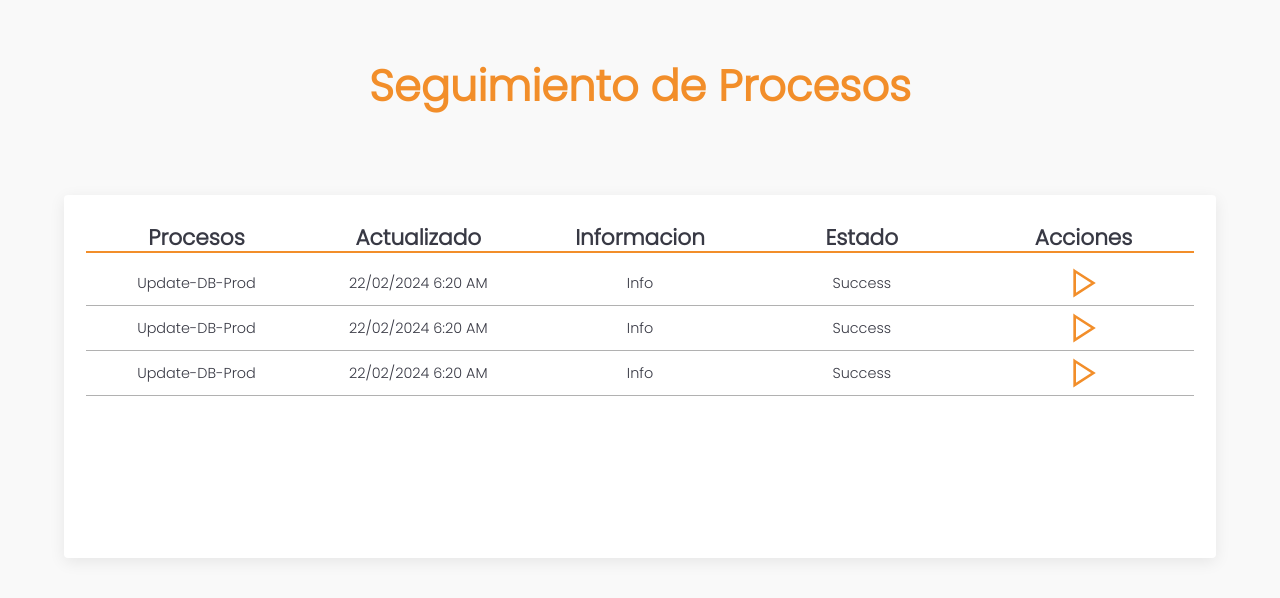
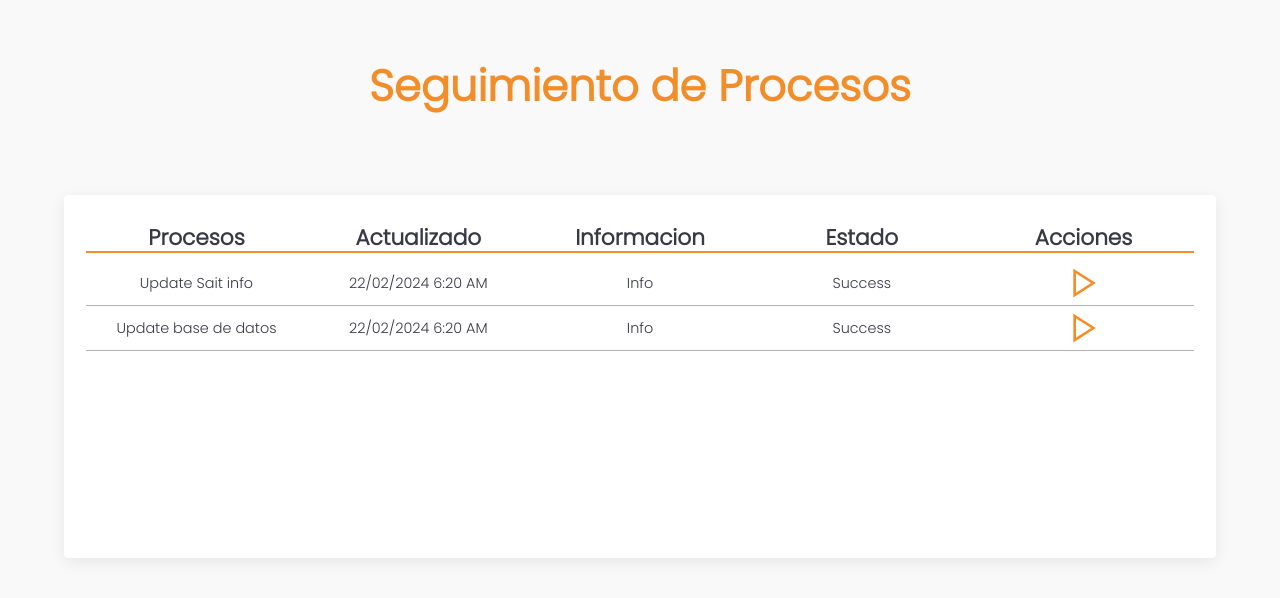
Before and after one commit to Tvallejoss/bp-process-frontend, a Next.js app: page / in a window 1280 px wide. Shown: the top 598 px of the page. Built offline with nearby package versions, Linux system fonts and the light colour scheme.

Commit message:
Wip: new pagination logic in formsDinamics

```diff
--- a/src/components/molecules/FormsDinamic/FormsDinamic.jsx
+++ b/src/components/molecules/FormsDinamic/FormsDinamic.jsx
@@ -1,5 +1,5 @@
 // Hooks
-import React, { useState } from "react";
+import React, { useState, useEffect } from "react";
 import axios from "axios";
 // Components
 import NewProgressBar from "@/components/molecules/NewProgressBar";
@@ -7,20 +7,7 @@ import NewProgressBar from "@/components/molecules/NewProgressBar";
 // Styles
 import classes from "./FormsDinamic.module.css";
 
-const Formulario = ({ datos }) => {
-    /*
-    {
-        "idlocality": "7723", ---> No mostrar
-        "zip_code": null, ---> Codigo Postal ( Puede modificar) Viene Null
-        "province_name": "SALTA",  ---> Provincia (se autocompleta y no puede modificarlo)
-        "locality_name": "SAN CARLOS (SAL)", ----> Nombre Localidad Buspack (se autocompleta y puede modificar)
-        "enabled_place": "SAN CARLOS (SAL)", -----> Nombre Localidad Sait (se autocompleta y no puede modificarlo)
-        "isActive": "1", ----> No mostrar
-         "zone" : "", ---> "Zona" (puede modificar) viene Null
-    }
-
-*/
-
+const Formulario = ({ datos, index, onFormSent, isSelected }) => {
     const [formData, setFormData] = useState({
         idlocality: datos["idlocality"],
         zip_code: datos["zip_code"] || "",
@@ -30,6 +17,10 @@ const Formulario = ({ datos }) => {
         isActive: datos["isActive"],
         zone: datos["zone"] || "",
     });
+
+    useEffect(() => {
+        setFormData(datos);
+    }, [datos]);
 
     const handleChange = (e) => {
         const { name, value } = e.target;
@@ -51,11 +42,13 @@ const Formulario = ({ datos }) => {
             // Manejar respuesta del backend
             if (response.status === 200) {
                 alert("Datos enviados exitosamente");
+                onFormSent(); // Llama a la función de actualización
             } else {
                 alert("Error al enviar datos al backend");
             }
         } catch (error) {
             console.error("Error:", error);
+            alert("No se pudo enviar la informacion del formulario");
         }
     };
 
@@ -69,7 +62,7 @@ const Formulario = ({ datos }) => {
                             type="text"
                             id="locality_name"
                             name="locality_name"
-                            value={datos["locality_name"]}
+                            value={formData["locality_name"]}
                             className={classes.input}
                             readOnly
                         />
@@ -81,7 +74,7 @@ const Formulario = ({ datos }) => {
                             type="text"
                             id="enabled_place"
                             name="enabled_place"
-                            value={datos["enabled_place"]}
+                            value={formData["enabled_place"]}
                             className={classes.input}
                             readOnly // Para evitar la edición del campo
                         />
@@ -92,7 +85,7 @@ const Formulario = ({ datos }) => {
                             type="text"
                             id="province_name"
                             name="province_name"
-                            value={datos["province_name"]}
+                            value={formData["province_name"]}
                             className={classes.input}
                             readOnly // Para evitar la edición del campo
                         />
@@ -106,7 +99,7 @@ const Formulario = ({ datos }) => {
                             type="text"
                             id="zip_code"
                             name="zip_code"
-                            value={datos.zip_code || ""} // Si zip_code es null, establece un valor vacío
+                            value={formData.zip_code || ""} // Si zip_code es null, establece un valor vacío
                             className={classes.input}
                             readOnly // Para evitar la edición del campo
                         />
@@ -118,7 +111,7 @@ const Formulario = ({ datos }) => {
                             type="text"
                             id="zone"
                             name="zone"
-                            value={datos.zone || ""}
+                            value={formData.zone || ""}
                             className={classes.input}
                             onChange={(e) => {
                                 handleChange(e);
@@ -175,31 +168,60 @@ const Paginacion = ({ currentPage, totalPages, onPageChange }) => {
     );
 };
 
-// Componente Principal
-const FormsDinamic = ({ formulariosPerPage, formularios }) => {
+// Componente Principal FormsDinamic
+const FormsDinamic = ({
+    formulariosPerPage,
+    formularios,
+    setFormDataAxios,
+    handleLastFormSent,
+}) => {
     const [currentPage, setCurrentPage] = useState(1);
 
-    // Lógica de paginación
+    const paginate = (pageNumber) => setCurrentPage(pageNumber);
+
+    const handleFormSent = (index) => {
+        console.log("Formulario enviado: Numero", index);
+        const newFormularios = formularios.filter((_, i) => i !== index);
+        setFormDataAxios(newFormularios);
+        setCurrentPage(1); // Reiniciar a la primera página después de enviar un formulario
+    };
+
+    // Calcular el número total de páginas
+    const totalPages = Math.ceil(formularios.length / formulariosPerPage);
+
+    // Calcular el índice del primer formulario en la página actual
     const indexOfLastFormulario = currentPage * formulariosPerPage;
     const indexOfFirstFormulario = indexOfLastFormulario - formulariosPerPage;
+
+    // Obtener los formularios actuales para mostrar en la página
     const currentFormularios = formularios.slice(
         indexOfFirstFormulario,
         indexOfLastFormulario
     );
 
-    const paginate = (pageNumber) => setCurrentPage(pageNumber);
+    // si no hay mas paginas se cierra la modal
+    if (currentFormularios.length === 0) {
+        handleLastFormSent(false);
+    }
 
     return (
         <div className={classes["steps-navigation-container"]}>
             <h1>Formularios a completar</h1>
             {/* Renderizar formularios actuales */}
             {currentFormularios.map((formulario, index) => (
-                <Formulario key={index} datos={formulario} />
+                <Formulario
+                    key={index}
+                    index={indexOfFirstFormulario + index}
+                    datos={formulario}
+                    onFormSent={() =>
+                        handleFormSent(indexOfFirstFormulario + index)
+                    }
+                />
             ))}
             {/* Renderizar paginación */}
             <Paginacion
                 currentPage={currentPage}
-                totalPages={Math.ceil(formularios.length / formulariosPerPage)}
+                totalPages={totalPages}
                 onPageChange={paginate}
             />
         </div>
--- a/src/components/molecules/Table/Table.jsx
+++ b/src/components/molecules/Table/Table.jsx
@@ -1,7 +1,8 @@
 "use client";
 
 // Hooks
-import React from "react";
+import { useState } from "react";
+import axios from "axios";
 
 // Styles
 import classes from "./Table.module.css";
@@ -11,8 +12,32 @@ import { IconRun } from "@/assets/icons";
 
 // Components
 import TableField from "@/components/molecules/TableField";
+import Spinner from "@/components/atoms/Spinner";
+import Modal from "@/components/molecules/Modal";
 
 const Table = () => {
+    const [isLoading, setLoading] = useState(false);
+
+    const runUpdate = () => {
+        setLoading(true);
+        setTimeout(() => {
+            setLoading(false);
+
+            const runUpdateDB = async () => {
+                await axios
+                    .get("http://localhost:8000/updateeee")
+                    .then(({ data }) => {
+                        alert("Base de datos actualizada con exito");
+                    })
+                    .catch((error) => {
+                        console.log("Error al actualizar base de datos", error);
+                        alert("Error al actualizar base de datos");
+                    });
+            };
+            runUpdateDB();
+        }, 5000);
+    };
+
     return (
         <div className={classes["table-container"]}>
             <div className={classes["table-title"]}>
@@ -26,8 +51,36 @@ const Table = () => {
             </div>
 
             <TableField name="update proccess 1" />
-            <TableField name="update process 2" />
-            <TableField name="update process3" />
+
+            <div className={classes["table-campos"]}>
+                <ol>
+                    <li>Update base de datos</li>
+                    <li>22/02/2024 6:20 AM</li>
+                    <li>Info</li>
+                    <li>Success</li>
+                    <li className={classes["icon-svg"]}>
+                        <svg
+                            xmlns="http://www.w3.org/2000/svg"
+                            width="32"
+                            height="32"
+                            viewBox="0 0 24 24"
+                            fill="none"
+                            stroke="#f28e2a"
+                            strokeWidth="2"
+                            className="feather feather-play"
+                            onClick={runUpdate}
+                        >
+                            <polygon points="5 3 19 12 5 21 5 3"></polygon>
+                        </svg>
+                    </li>
+                </ol>
+
+                {isLoading && (
+                    <Modal>
+                        <Spinner />
+                    </Modal>
+                )}
+            </div>
         </div>
     );
 };
--- a/src/components/molecules/Table/Table.module.css
+++ b/src/components/molecules/Table/Table.module.css
@@ -30,3 +30,45 @@
     width: 25%;
     text-align: center;
 }
+
+
+
+/* ---------Table campos -------- */
+
+.table-campos {
+    width: 100%;
+}
+
+.table-campos ol {
+    width: 100%;
+    height: 5rem;
+    display: flex;
+    flex-direction: row;
+    justify-content: space-between;
+    align-items: center;
+    margin: 0px;
+    padding: 0px;
+}
+
+.table-campos ol {
+    border-bottom: 1px solid var(--color-gray-dark);
+}
+
+.table-campos ol li {
+    width: 25%;
+    text-align: center;
+}
+
+.icon-svg {
+    display: flex;
+    justify-content: center;
+}
+
+.icon-svg svg {
+    cursor: pointer;
+}
+
+.form-modal-container {
+    width: 70dvw;
+    height: fit-content;
+}
--- a/src/components/molecules/TableField/TableField.jsx
+++ b/src/components/molecules/TableField/TableField.jsx
@@ -19,6 +19,8 @@ const TableField = ({ name }) => {
     const [isLoading, setLoading] = useState(false);
     const [formDataAxios, setFormDataAxios] = useState(null);
 
+    const [totalFormularios, setTotalFormularios] = useState([]);
+
     const runProcess = () => {
         setLoading(true);
         setTimeout(() => {
@@ -28,9 +30,9 @@ const TableField = ({ name }) => {
                 await axios
                     .get("http://localhost:8000/runViewInserterP1")
                     .then(({ data }) => {
-                        console.log("Data", data);
                         setshowFormProccessModal(true);
                         setFormDataAxios(data);
+                        setTotalFormularios(data.length); // Actualiza la cantidad total de formularios
                     })
                     .catch((error) =>
                         console.log("Error Axios al traer los Forms", error)
@@ -43,7 +45,7 @@ const TableField = ({ name }) => {
     return (
         <div className={classes["table-campos"]}>
             <ol>
-                <li>Update-DB-Prod</li>
+                <li>Update Sait info</li>
                 <li>22/02/2024 6:20 AM</li>
                 <li>Info</li>
                 <li>Success</li>
@@ -71,6 +73,8 @@ const TableField = ({ name }) => {
                             <FormsDinamic
                                 formulariosPerPage={1}
                                 formularios={formDataAxios}
+                                setFormDataAxios={setFormDataAxios}
+                                handleLastFormSent={setshowFormProccessModal}
                             />
                         </div>
                     </Modal>
```
